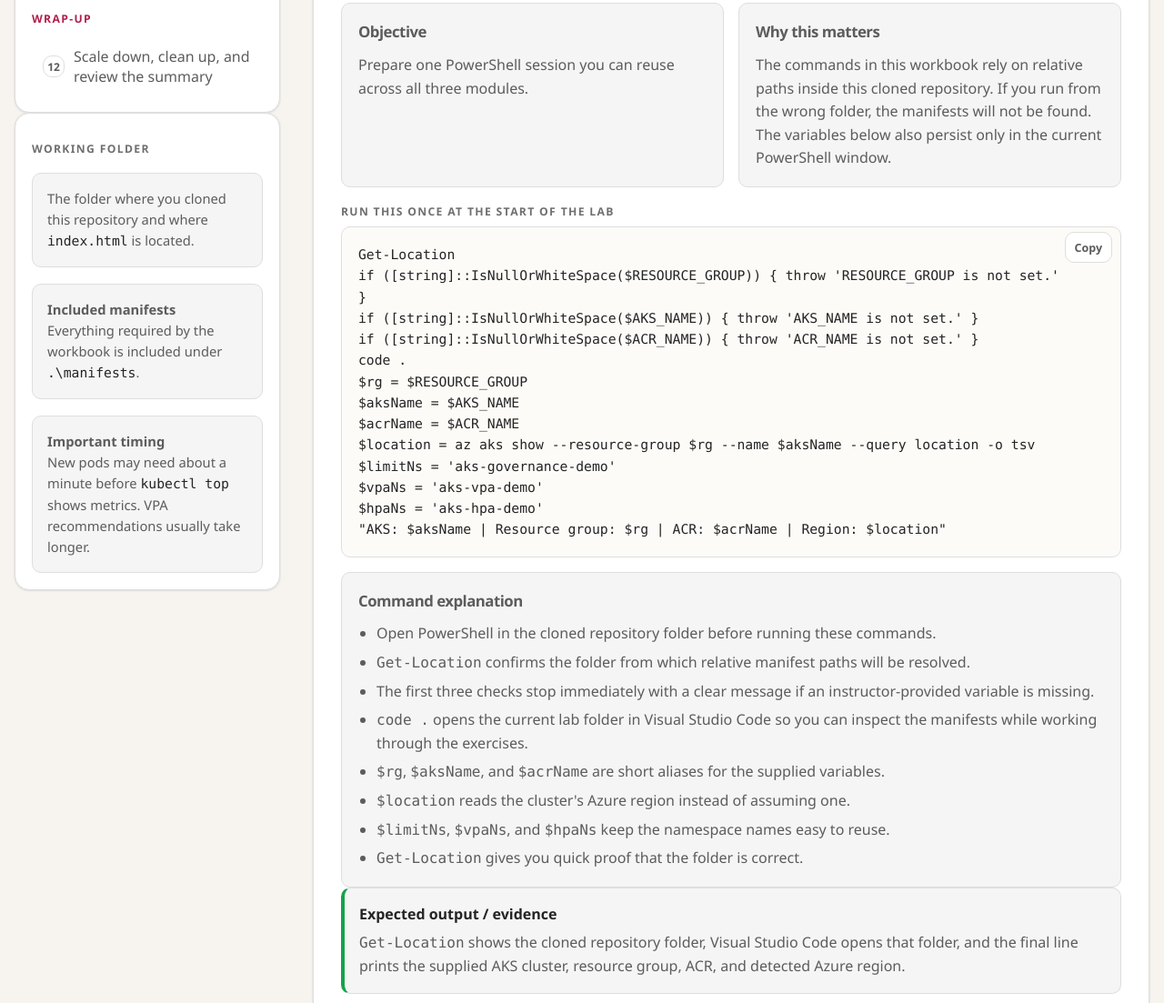
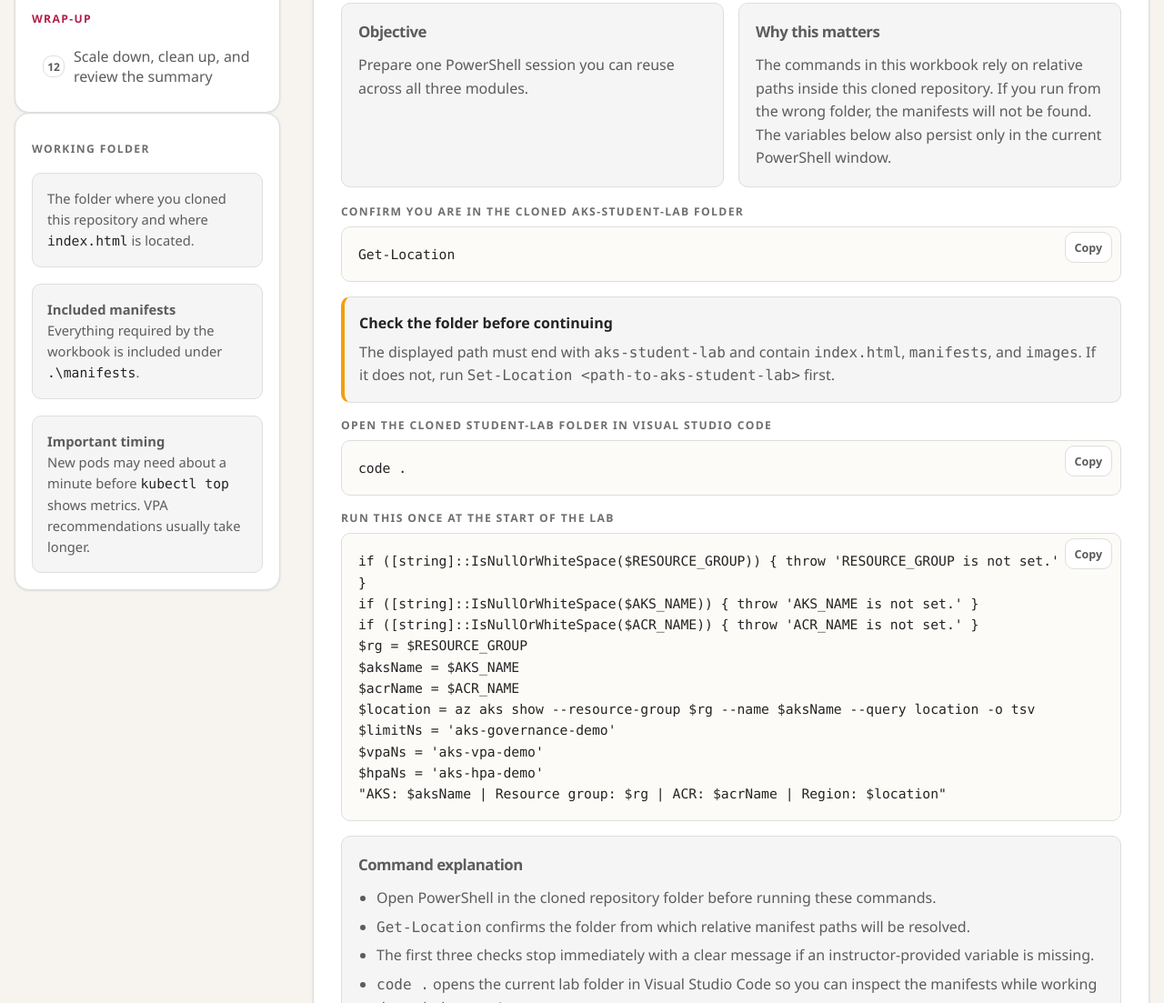
Before and after one commit to eldong/aks-student-lab, a plain HTML site: page index.html in a window 1280 px wide. Shown: the part 1177-2280 px from the top of the page at 91% size. Drawn offline with Linux system fonts and the light colour scheme.

Commit message:
updated instructions

```diff
--- a/index.html
+++ b/index.html
@@ -758,12 +758,31 @@ html[data-theme="dark"] {
         </div>
 
         <div class="command-card">
+          <div class="command-label">Confirm you are in the cloned aks-student-lab folder</div>
+          <pre><code>Get-Location</code></pre>
+          <button class="copy" type="button">Copy</button>
+        </div>
+
+        <div class="callout warning">
+          <strong>Check the folder before continuing</strong>
+          <p>
+            The displayed path must end with <code>aks-student-lab</code> and contain
+            <code>index.html</code>, <code>manifests</code>, and <code>images</code>. If it does
+            not, run <code>Set-Location &lt;path-to-aks-student-lab&gt;</code> first.
+          </p>
+        </div>
+
+        <div class="command-card">
+          <div class="command-label">Open the cloned student-lab folder in Visual Studio Code</div>
+          <pre><code>code .</code></pre>
+          <button class="copy" type="button">Copy</button>
+        </div>
+
+        <div class="command-card">
           <div class="command-label">Run this once at the start of the lab</div>
-          <pre><code>Get-Location
-if ([string]::IsNullOrWhiteSpace($RESOURCE_GROUP)) { throw 'RESOURCE_GROUP is not set.' }
+          <pre><code>if ([string]::IsNullOrWhiteSpace($RESOURCE_GROUP)) { throw 'RESOURCE_GROUP is not set.' }
 if ([string]::IsNullOrWhiteSpace($AKS_NAME)) { throw 'AKS_NAME is not set.' }
 if ([string]::IsNullOrWhiteSpace($ACR_NAME)) { throw 'ACR_NAME is not set.' }
-code .
 $rg = $RESOURCE_GROUP
 $aksName = $AKS_NAME
 $acrName = $ACR_NAME
```
